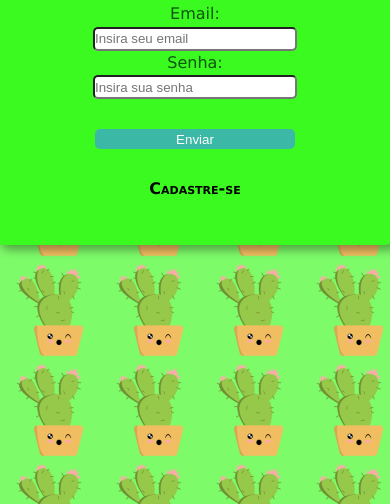
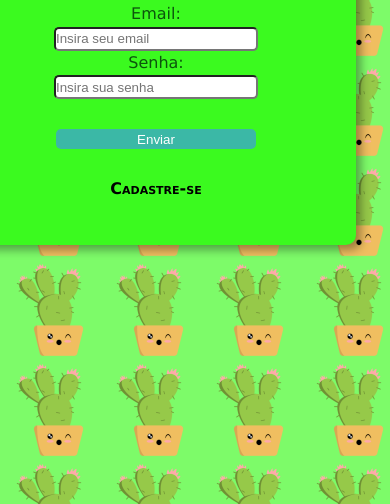
Before and after one commit to vivimota/pagina-login, a plain HTML site: page index.html in a window 390 px wide. Shown: the part 340-844 px from the top of the page. Drawn offline with Linux system fonts and the light colour scheme.

Commit message:
Algumas atualizações

```diff
--- a/index.html
+++ b/index.html
@@ -19,7 +19,7 @@
                 <input type="password" placeholder="Insira sua senha"><br>
                 <input class="botao" type="button" value="Enviar">
             </form>
-            <a href="#">Cadastre-se</a>
+            <a target= "_blank" href="https://vivimota.github.io/cadastre-se/" >Cadastre-se</a>
         </div>
     </main>
 </body>
--- a/style.css
+++ b/style.css
@@ -90,3 +90,12 @@ a:hover{
     color: green;
 
 }
+
+@media(max-width:600px){
+
+    main{
+        height: 96vh;
+        width: 80vw;
+        position: relative;
+    }
+    }
```
